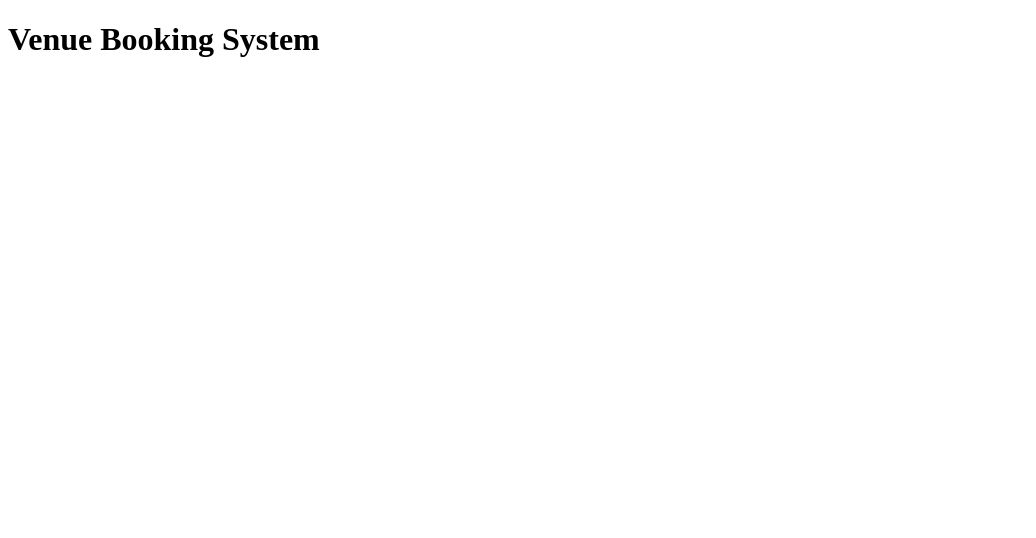
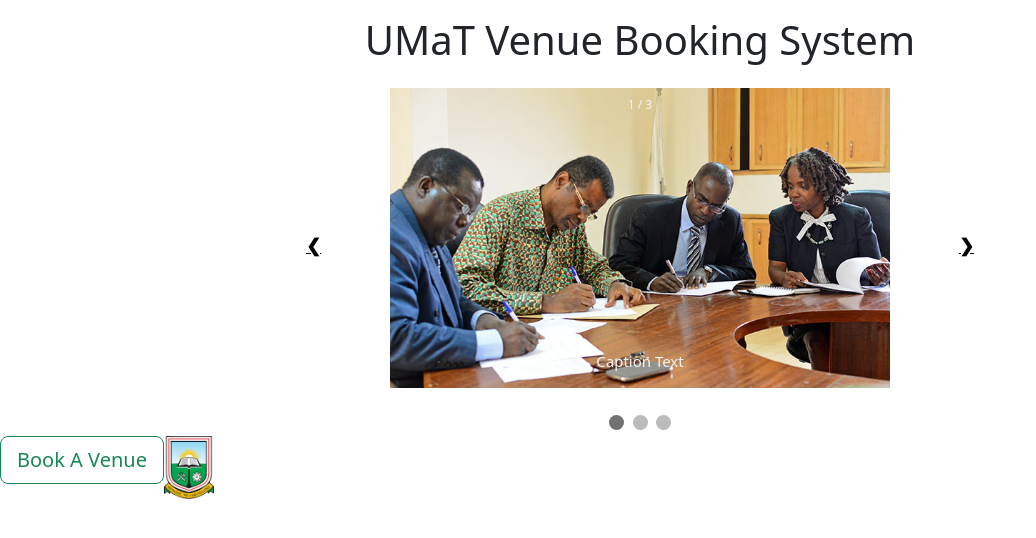
Before and after one commit to Quarcoo-arc/umat-venue-booking-system, a plain HTML site: page index.html in a window 1280 px wide. Shown: the whole page, without its empty margins (0-1036 px from the left). Drawn offline with nearby package versions, Linux system fonts and the light colour scheme.

Commit message:
Slideshow component added

```diff
--- a/css/styles.css
+++ b/css/styles.css
@@ -0,0 +1,98 @@
+* {
+  box-sizing: border-box;
+}
+
+/* Slideshow container */
+.slideshow-container {
+  max-width: 700px;
+  position: relative;
+  margin: auto;
+}
+
+/* Hide the images by default */
+.mySlides {
+  display: none;
+  justify-content: center;
+}
+
+/* Image style */
+.event-img {
+  width: 500px;
+  height: 300px;
+  object-fit: cover;
+}
+
+/* Next & previous buttons */
+.prev,
+.next {
+  cursor: pointer;
+  position: absolute;
+  top: 50%;
+  width: auto;
+  margin-top: -22px;
+  padding: 16px;
+  color: black;
+  font-weight: bold;
+  font-size: 18px;
+  transition: 0.6s ease;
+  border-radius: 0 3px 3px 0;
+  user-select: none;
+}
+
+/* Position the "next button" to the right */
+.next {
+  right: 0;
+  border-radius: 3px 0 0 3px;
+}
+
+/* On hover, add a black background color with a little bit see-through */
+.prev:hover,
+.next:hover {
+  background-color: rgba(0, 0, 0, 0.8);
+}
+
+/* Caption text */
+.text {
+  color: #f2f2f2;
+  font-size: 15px;
+  padding: 8px 12px;
+  position: absolute;
+  bottom: 8px;
+  width: 100%;
+  text-align: center;
+}
+
+/* Number text (1/3 etc) */
+.numbertext {
+  color: #f2f2f2;
+  font-size: 12px;
+  padding: 8px 12px;
+  position: absolute;
+  top: 0;
+}
+
+/* The dots/bullets/indicators */
+.dot {
+  cursor: pointer;
+  height: 15px;
+  width: 15px;
+  margin: 0 2px;
+  background-color: #bbb;
+  border-radius: 50%;
+  display: inline-block;
+  transition: background-color 0.6s ease;
+}
+
+.active,
+.dot:hover {
+  background-color: #717171;
+}
+
+/* On smaller screens, decrease text size */
+@media only screen and (max-width: 300px) {
+  .prev,
+  .next,
+  .text {
+    font-size: 11px;
+  }
+}
--- a/index.html
+++ b/index.html
@@ -1,12 +1,71 @@
 <!DOCTYPE html>
 <html lang="en">
-<head>
-    <meta charset="UTF-8">
-    <meta http-equiv="X-UA-Compatible" content="IE=edge">
-    <meta name="viewport" content="width=device-width, initial-scale=1.0">
-    <title>Document</title>
-</head>
-<body>
-    <h1>Venue Booking System</h1>
-</body>
+  <head>
+    <meta charset="UTF-8" />
+    <meta http-equiv="X-UA-Compatible" content="IE=edge" />
+    <meta name="viewport" content="width=device-width, initial-scale=1.0" />
+    <link
+      href="https://cdn.jsdelivr.net/npm/bootstrap@5.2.1/dist/css/bootstrap.min.css"
+      rel="stylesheet"
+      integrity="sha384-iYQeCzEYFbKjA/T2uDLTpkwGzCiq6soy8tYaI1GyVh/UjpbCx/TYkiZhlZB6+fzT"
+      crossorigin="anonymous"
+    />
+    <script
+      src="https://cdn.jsdelivr.net/npm/bootstrap@5.2.1/dist/js/bootstrap.bundle.min.js"
+      integrity="sha384-u1OknCvxWvY5kfmNBILK2hRnQC3Pr17a+RTT6rIHI7NnikvbZlHgTPOOmMi466C8"
+      crossorigin="anonymous"
+      defer
+      async
+    ></script>
+    <script src="./js/app.js" defer async></script>
+    <link rel="stylesheet" href="./css/styles.css" />
+    <title>UMaT Venue Booking System</title>
+  </head>
+  <body class="bg-light.bg-gradient">
+    <h1 class="text-center pt-3">UMaT Venue Booking System</h1>
+    <div class="mt-4">
+      <!-- Slideshow container -->
+      <div class="slideshow-container">
+        <!-- Full-width images with number and caption text -->
+        <div class="mySlides">
+          <div class="numbertext">1 / 3</div>
+          <img class="event-img" src="./images/event-1.jpg" />
+          <div class="text">Caption Text</div>
+        </div>
+
+        <div class="mySlides">
+          <div class="numbertext">2 / 3</div>
+          <img class="event-img" src="./images/event-2.jpg" />
+          <div class="text">Caption Two</div>
+        </div>
+
+        <div class="mySlides">
+          <div class="numbertext">3 / 3</div>
+          <img class="event-img" src="./images/event-3.jpg" />
+          <div class="text">Caption Three</div>
+        </div>
+
+        <!-- Next and previous buttons -->
+        <a class="prev" onclick="plusSlides(-1)">&#10094;</a>
+        <a class="next" onclick="plusSlides(1)">&#10095;</a>
+      </div>
+      <br />
+
+      <!-- The dots/circles -->
+      <div style="text-align: center">
+        <span class="dot" onclick="currentSlide(1)"></span>
+        <span class="dot" onclick="currentSlide(2)"></span>
+        <span class="dot" onclick="currentSlide(3)"></span>
+      </div>
+    </div>
+    <button class="btn btn-lg btn-outline-success align-self-center">
+      Book A Venue
+    </button>
+    <img
+      class="position-absolute bottom-5"
+      src="./images/umat_logo.png"
+      alt="UMaT"
+      width="50rem"
+    />
+  </body>
 </html>
--- a/js/app.js
+++ b/js/app.js
@@ -0,0 +1,32 @@
+let slideIndex = 1;
+showSlides(slideIndex);
+
+// Next/previous controls
+function plusSlides(n) {
+  showSlides((slideIndex += n));
+}
+
+// Thumbnail image controls
+function currentSlide(n) {
+  showSlides((slideIndex = n));
+}
+
+function showSlides(n) {
+  let i;
+  let slides = document.getElementsByClassName("mySlides");
+  let dots = document.getElementsByClassName("dot");
+  if (n > slides.length) {
+    slideIndex = 1;
+  }
+  if (n < 1) {
+    slideIndex = slides.length;
+  }
+  for (i = 0; i < slides.length; i++) {
+    slides[i].style.display = "none";
+  }
+  for (i = 0; i < dots.length; i++) {
+    dots[i].className = dots[i].className.replace(" active", "");
+  }
+  slides[slideIndex - 1].style.display = "flex";
+  dots[slideIndex - 1].className += " active";
+}
```
Also changed, not shown: README.md (added), images/event-1.jpg (added), images/event-2.jpg (added), images/event-3.jpg (added), images/event-4.jpg (added), images/forecourt_of_main_auditorium.jpg (added), images/main_auditorium.jpg (added), images/umat_auditorium-1.jpg (added), images/umat_logo.png (added).
